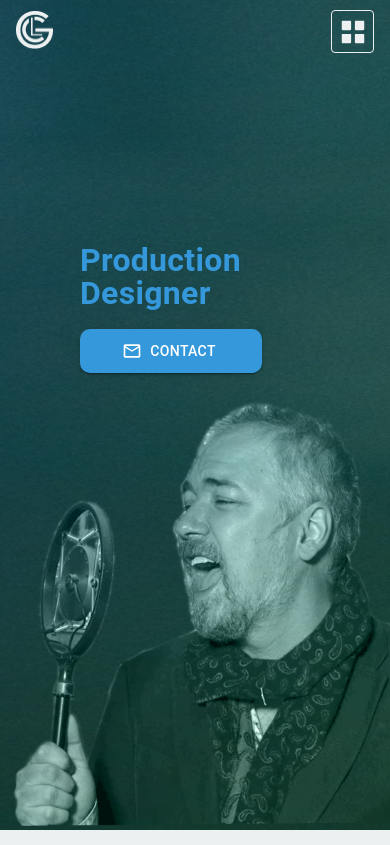
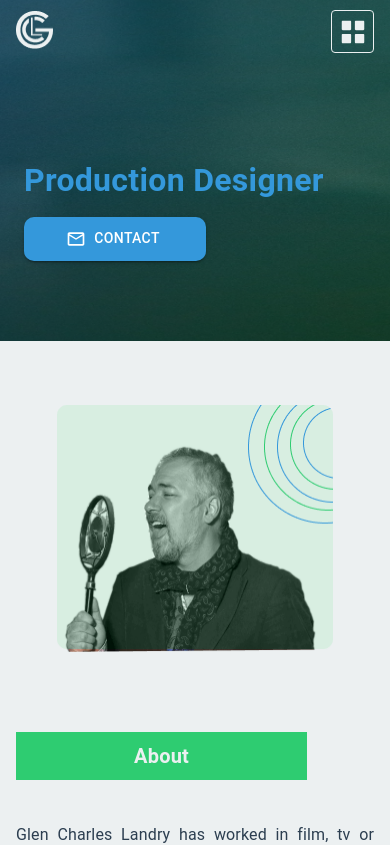
Before and after one commit to kbn4191/movie, a Next.js app: page /about in a window 390 px wide. Shown: the top 845 px of the page. Built offline with nearby package versions, Linux system fonts and the light colour scheme.

Commit message:
about edited

```diff
--- a/src/app/component/aboutHeader/aboutHeader.tsx
+++ b/src/app/component/aboutHeader/aboutHeader.tsx
@@ -1,6 +1,7 @@
 import { Box, Container, Typography, Grid } from "@mui/material";
 import HeaderAboutDesktopbg from "../../images/aboutbgheader.png";
 import Lane from "../../images/lane.png";
+import LaneMobile from "../../images/laneMobile.png";
 import Image from "next/image";
 import ButtonIcon from "../btn/btn";
 export default function AboutHeader() {
@@ -20,7 +21,7 @@ export default function AboutHeader() {
         <Container>
           <Grid container spacing={2}>
             <Grid md={6} xs={12}>
-              <Box mt={20} ml={10}>
+              <Box mt={{md:20, xs:10}} ml={{md:10, xs:3}} paddingBottom={{md:0, xs:10}}>
                 <Typography
                   fontWeight={700}
                   lineHeight={"102.023%"}
@@ -40,14 +41,21 @@ export default function AboutHeader() {
                 <ButtonIcon/>
               </Box>
             </Grid>
-            <Grid md={6} xs={12}>
+            <Grid md={6} xs={12} display={{md:"block", xs:"none"}}>
               <Box>
                 <Image src={Lane} height={453} width={553} alt="lane" style={{mixBlendMode:"luminosity"}} />
               </Box>
             </Grid>
           </Grid>
+
+
         </Container>
       </Box>
+      <Container>
+      <Box display={"flex"} justifyContent={"center"} mt={8}>
+            <Image src={LaneMobile} height={247} width={276} alt=""/>
+          </Box>
+      </Container>
     </>
   );
 }
```
Also changed, not shown: src/app/images/laneMobile.png (added).
